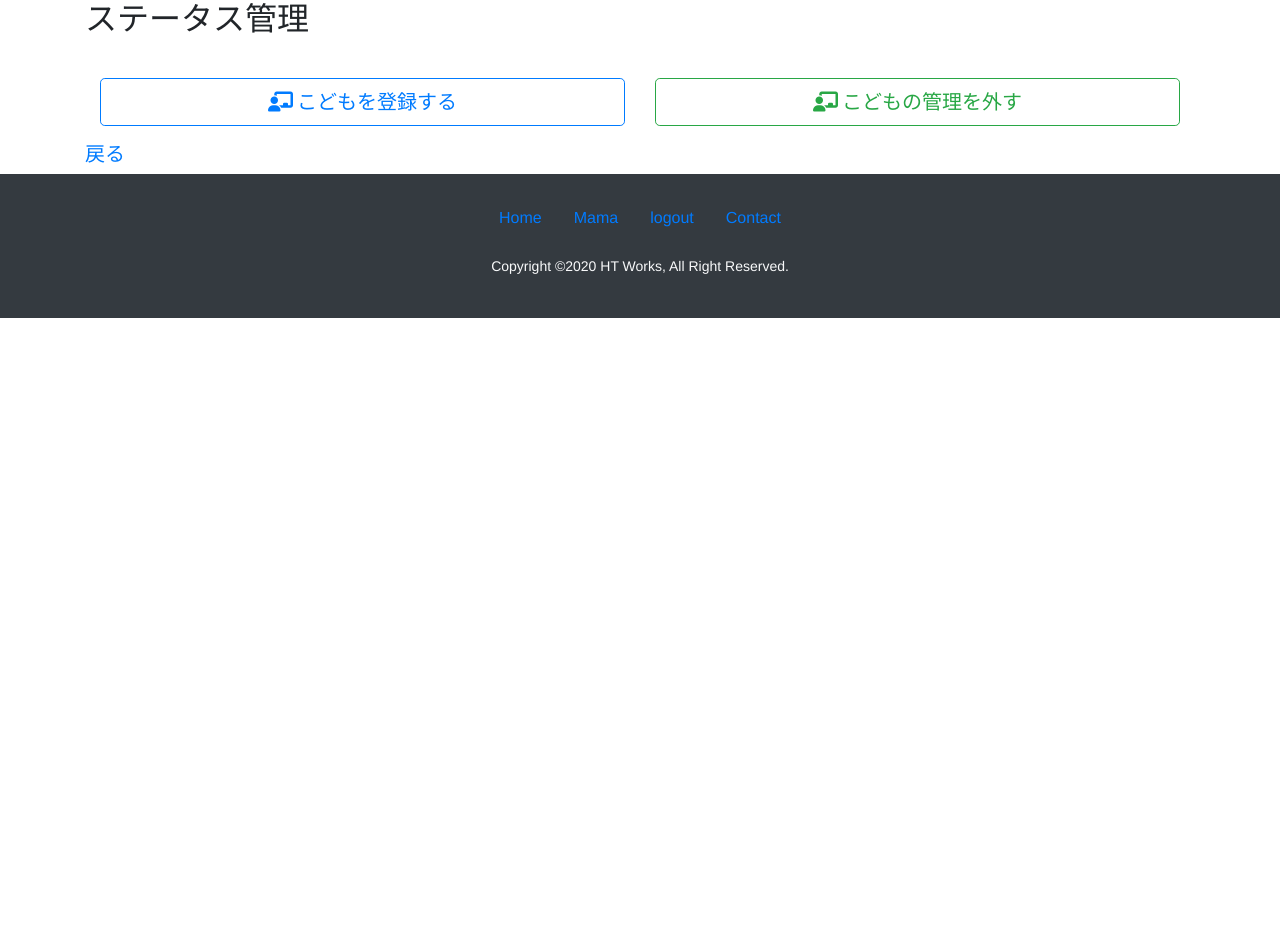
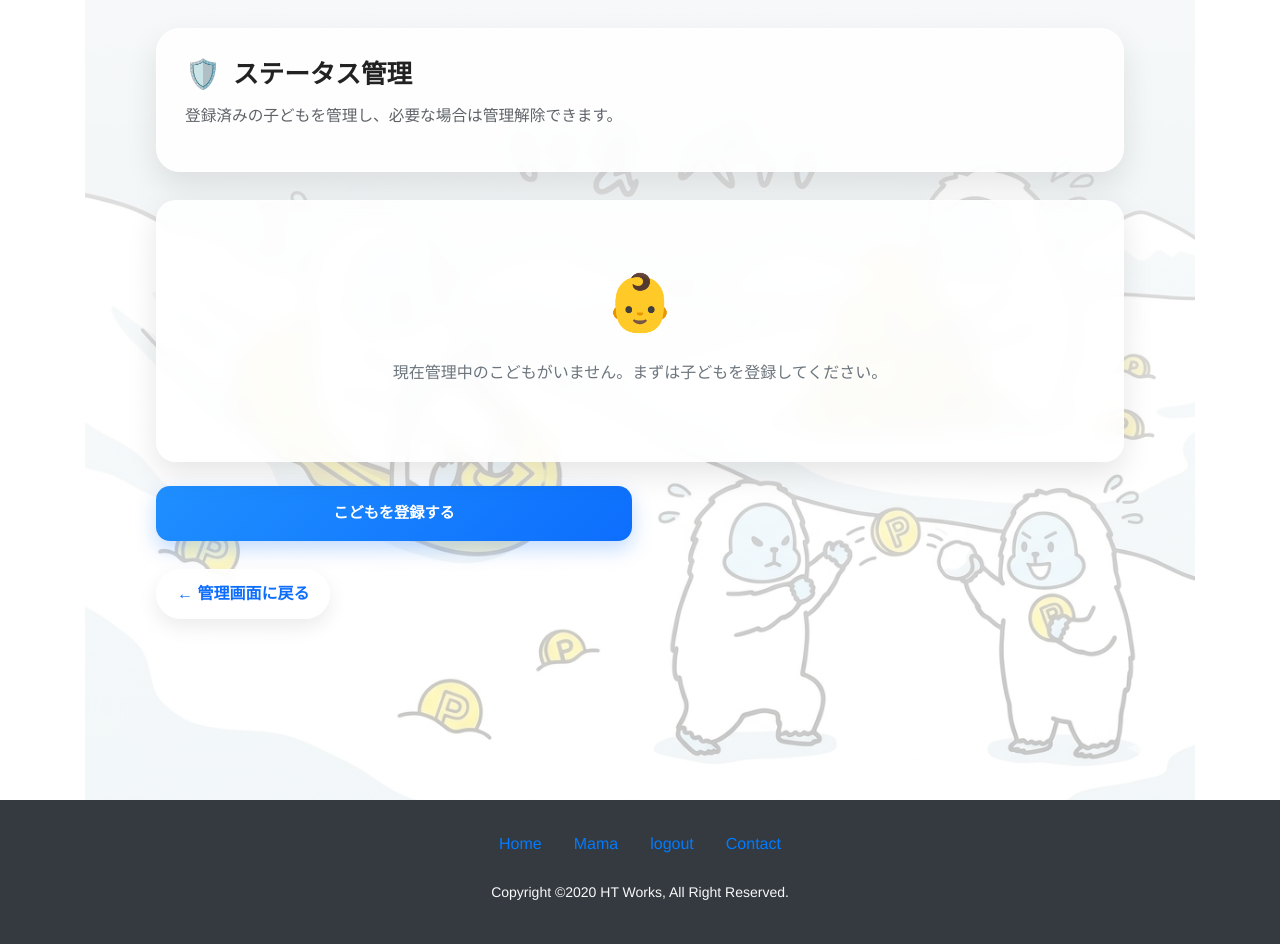
Before and after one commit to hideomit/mamaPay, a Django app: page /status/ in a window 1280 px wide. Shown: the part 71-1015 px from the top of the page. Before the commit the page ends 389 px from the top, so only its background shows below. Run offline with Django 3.2, Linux system fonts and the light colour scheme; the visitor is signed in with stand-in values (Sample User, id 1); data that the repository does not hold is empty; some libraries are stand-ins or nearby versions.

Commit message:
こどもステータス画面をmodernize

```diff
--- a/templates/status.html
+++ b/templates/status.html
@@ -3,56 +3,247 @@
 {% block title %}ステータス管理{% endblock %}
 
 {% block content %}
+<style>
+.status-page {
+    min-height: 100vh;
+    background:
+        linear-gradient(180deg, rgba(255,255,255,0.88), rgba(255,255,255,0.72)),
+        url('/static/Yiepay2.png') center top / cover no-repeat;
+    padding: 28px 0 48px;
+}
 
-<h2>ステータス管理</h2>
+.status-container {
+    max-width: 1000px;
+    margin: 0 auto;
+    padding: 0 16px;
+}
 
-<form method="post" action="{% url 'selected_child_delete' %}">
-{% csrf_token %}
+.status-header {
+    background: rgba(255,255,255,0.86);
+    backdrop-filter: blur(10px);
+    -webkit-backdrop-filter: blur(10px);
+    border-radius: 24px;
+    border: 1px solid rgba(255,255,255,0.50);
+    box-shadow: 0 14px 32px rgba(0,0,0,0.10);
+    padding: 28px;
+    margin-bottom: 28px;
+}
 
-<p>
- {% for data in object_list %}
+.status-title {
+    font-weight: 800;
+    color: #222;
+    font-size: 1.6rem;
+    margin: 0;
+    display: flex;
+    align-items: center;
+    gap: 12px;
+}
 
- <div class="col-xl-4 col-md-6 mb-4">
-    <div class="card border-left-primary shadow h-100 py-2 w-80">
-        <div class="card-body">
-            <div class="row no-gutters align-items-center">
-                <div class="col-auto">
-                    <img class="rounded-circle mr-3" src="/media/{{ data.cuser.photo }}" alt="" width="70" height="70">
+.status-title::before {
+    content: '🛡️';
+    font-size: 1.8rem;
+}
+
+.status-subtitle {
+    margin-top: 12px;
+    color: #5f6368;
+    font-size: 0.98rem;
+}
+
+.status-card {
+    background: rgba(255,255,255,0.86);
+    backdrop-filter: blur(10px);
+    -webkit-backdrop-filter: blur(10px);
+    border-radius: 20px;
+    border: 1px solid rgba(255,255,255,0.50);
+    box-shadow: 0 12px 30px rgba(0,0,0,0.08);
+    padding: 0;
+    margin-bottom: 24px;
+    overflow: hidden;
+}
+
+.status-item {
+    display: flex;
+    align-items: center;
+    gap: 16px;
+    padding: 18px 22px;
+    border-bottom: 1px solid rgba(0,0,0,0.06);
+    transition: background 0.2s ease, transform 0.2s ease;
+}
+
+.status-item:last-child {
+    border-bottom: none;
+}
+
+.status-item:hover {
+    background: rgba(255,255,255,0.95);
+    transform: translateX(2px);
+}
+
+.status-checkbox {
+    width: 24px;
+    height: 24px;
+    accent-color: #0d6efd;
+    cursor: pointer;
+}
+
+.status-info {
+    flex: 1;
+    min-width: 0;
+    display: flex;
+    flex-direction: column;
+    gap: 6px;
+}
+
+.status-name {
+    font-weight: 700;
+    color: #222;
+    font-size: 1rem;
+    word-break: break-word;
+}
+
+.status-link {
+    color: #0d6efd;
+    text-decoration: none;
+}
+
+.status-link:hover {
+    text-decoration: underline;
+}
+
+.status-empty {
+    background: rgba(255,255,255,0.86);
+    backdrop-filter: blur(10px);
+    -webkit-backdrop-filter: blur(10px);
+    border-radius: 20px;
+    border: 1px solid rgba(255,255,255,0.50);
+    box-shadow: 0 12px 30px rgba(0,0,0,0.10);
+    padding: 60px 40px;
+    text-align: center;
+    color: #6c757d;
+    margin-bottom: 24px;
+}
+
+.status-empty-icon {
+    font-size: 3.5rem;
+    margin-bottom: 16px;
+}
+
+.action-grid {
+    display: grid;
+    grid-template-columns: repeat(2, minmax(0, 1fr));
+    gap: 16px;
+    margin-bottom: 28px;
+}
+
+.btn-modern {
+    display: inline-flex;
+    align-items: center;
+    justify-content: center;
+    gap: 8px;
+    padding: 16px 24px;
+    border: none;
+    border-radius: 14px;
+    font-weight: 700;
+    font-size: 0.95rem;
+    cursor: pointer;
+    transition: all 0.3s ease;
+    width: 100%;
+    text-decoration: none;
+}
+
+.btn-modern-primary {
+    background: linear-gradient(135deg, #1f8fff, #0d6efd);
+    color: white;
+    box-shadow: 0 8px 20px rgba(13,110,253,0.25);
+}
+
+.btn-modern-primary:hover {
+    transform: translateY(-2px);
+    box-shadow: 0 12px 28px rgba(13,110,253,0.35);
+}
+
+.btn-modern-success {
+    background: linear-gradient(135deg, #51cf66, #2b8a3e);
+    color: white;
+    box-shadow: 0 8px 20px rgba(43,138,62,0.25);
+}
+
+.btn-modern-success:hover {
+    transform: translateY(-2px);
+    box-shadow: 0 12px 28px rgba(43,138,62,0.35);
+}
+
+.back-button {
+    display: inline-flex;
+    align-items: center;
+    gap: 8px;
+    background: rgba(255,255,255,0.86);
+    backdrop-filter: blur(10px);
+    border-radius: 999px;
+    border: 1px solid rgba(255,255,255,0.50);
+    padding: 12px 20px;
+    color: #0d6efd;
+    text-decoration: none;
+    font-weight: 700;
+    transition: all 0.2s ease;
+    box-shadow: 0 8px 20px rgba(0,0,0,0.08);
+}
+
+.back-button:hover {
+    background: rgba(255,255,255,0.95);
+    color: #1f8fff;
+    transform: translateY(-1px);
+    box-shadow: 0 10px 24px rgba(13,110,253,0.15);
+}
+
+@media (max-width: 768px) {
+    .action-grid {
+        grid-template-columns: 1fr;
+    }
+}
+</style>
+
+<div class="status-page">
+    <div class="status-container">
+        <div class="status-header">
+            <h1 class="status-title">ステータス管理</h1>
+            <p class="status-subtitle">登録済みの子どもを管理し、必要な場合は管理解除できます。</p>
+        </div>
+
+        <form method="post" action="{% url 'selected_child_delete' %}">
+            {% csrf_token %}
+
+            {% if object_list %}
+                <div class="status-card">
+                    {% for data in object_list %}
+                        <div class="status-item">
+                            <input type="checkbox" class="status-checkbox" id="switch{{ data.cuser.id }}" name="delete_list" value="{{ data.cuser.id }}">
+                            <div class="status-info">
+                                <a href="{% url 'status_change' data.cuser.id %}" class="status-link status-name">{{ data.cuser.name }}</a>
+                            </div>
+                        </div>
+                    {% endfor %}
                 </div>
-                <div class="col mr-2 text-center">
-                    <div class="text-xs font-weight-bold text-primary text-uppercase mb-1"><a href="{% url 'status_change' data.cuser.id %}">{{ data.cuser.name }}</a></div>
-                    <div class="h5 mb-0 font-weight-bold text-gray-800"></div>
 
-            <div class="row no-gutters align-items-center">
-                <div class="custom-control custom-switch">
-                <input type="checkbox" class="custom-control-input" id="switch{{ data.cuser.id }}" name="delete_list" value="{{ data.cuser.id }}">
-                <label class="custom-control-label" for="switch{{ data.cuser.id }}"></label></div>
-            </div>
+                <div class="action-grid">
+                    <button type="button" class="btn-modern btn-modern-primary" onclick="location.href='{% url 'children_regist' %}'">こどもを登録する</button>
+                    <button type="submit" class="btn-modern btn-modern-success">こどもの管理を外す</button>
+                </div>
+            {% else %}
+                <div class="status-empty">
+                    <div class="status-empty-icon">👶</div>
+                    <p>現在管理中のこどもがいません。まずは子どもを登録してください。</p>
+                </div>
 
+                <div class="action-grid">
+                    <button type="button" class="btn-modern btn-modern-primary" onclick="location.href='{% url 'children_regist' %}'">こどもを登録する</button>
                 </div>
-            </div>
-        </div>
+            {% endif %}
+        </form>
+
+        <a href="{% url 'admin_home' %}" class="back-button">← 管理画面に戻る</a>
     </div>
 </div>
 
- {% endfor %}
-</p>
-
-
-    　<div class="container">
-      <div class="row" >
-          <div class="col-md-6 mb-3">
-                <button type="button" class="btn btn-outline-primary w-100 btn-lg" onclick="location.href='{% url 'children_regist' %}'"><i class="fas fa-chalkboard-teacher mr-1"></i>こどもを登録する</button>
-          </div>
-            <div class="col-md-6 mb-3">
-                <button class="btn btn-outline-success w-100 btn-lg" ><i class="fas fa-chalkboard-teacher mr-1"></i>こどもの管理を外す</button>
-            </div>
-        </div>
-    </div>
-
-
-</form>
-
-<h5><a href="{% url 'admin_home' %}">戻る</a></h5>
-
 {% endblock %}
```
